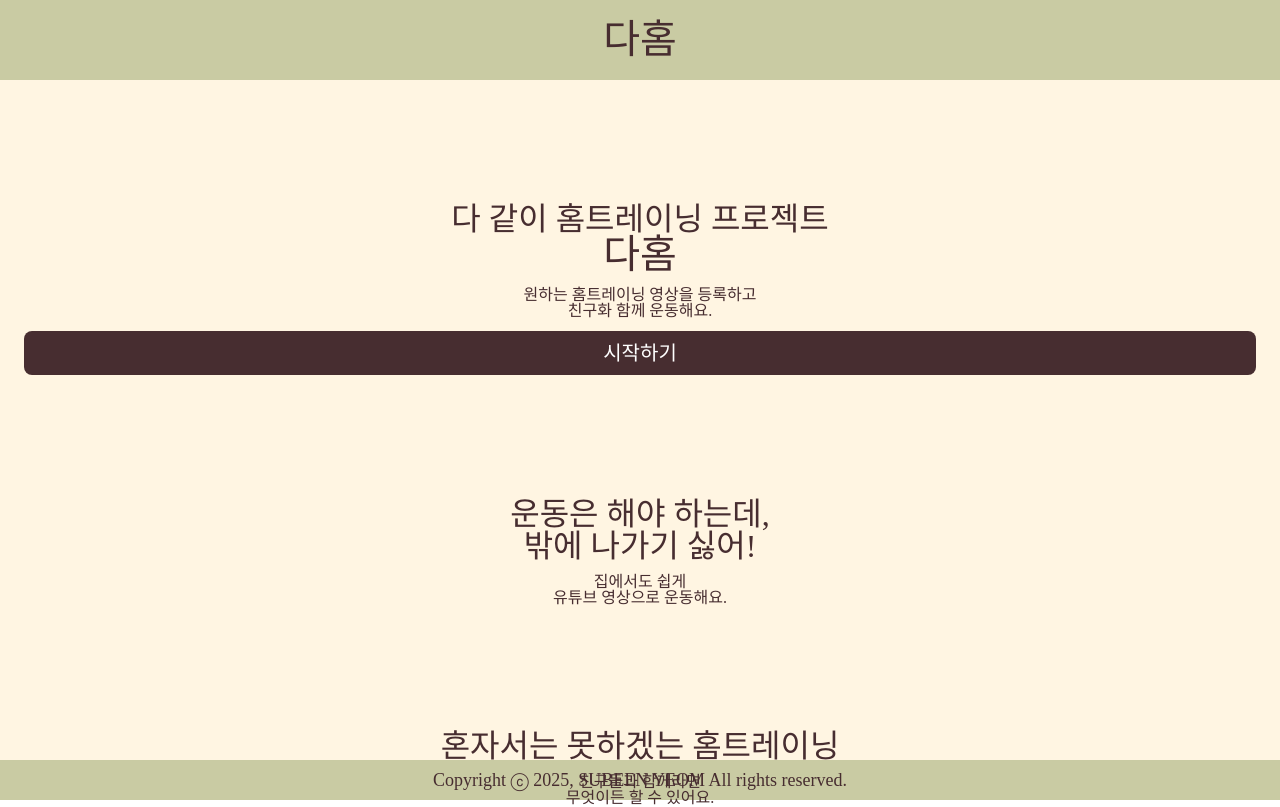
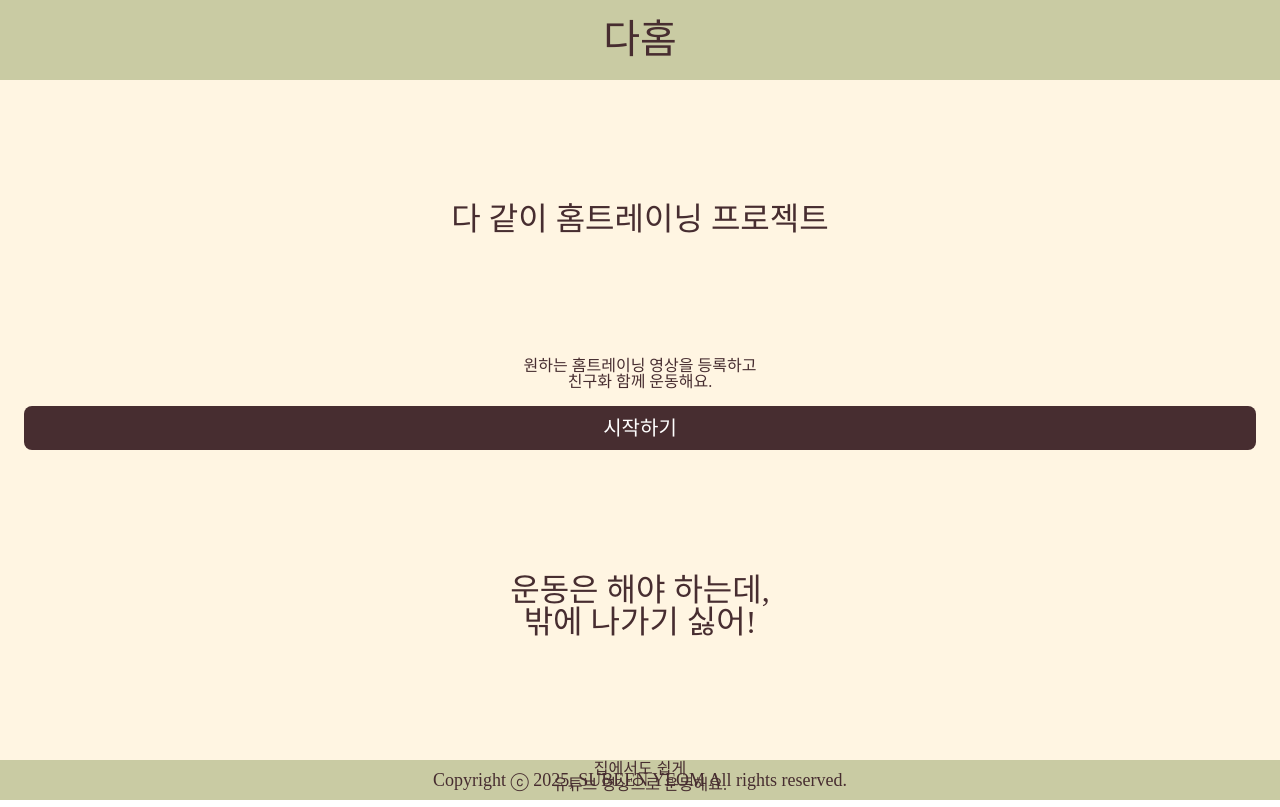
Before and after one commit to ssub0227/DaHome, a React (Create React App) app: page / in a window 1280 px wide. Shown: the top 807 px of the page. Built offline with nearby package versions, Linux system fonts and the light colour scheme; a web font is replaced by a local one.

Commit message:
Fix: SubTitleText Component 분리

```diff
--- a/src/components/Button.js
+++ b/src/components/Button.js
@@ -13,7 +13,7 @@ let Btn = styled(Link)`
   background-color: var(--brown);
   color: white;
   padding: 1.5vh;
-  margin-top: 1.5vh;
+  margin-top: 2vh;
   display: inline-block;
   border-radius: 8px;
   width: 100%;
--- /dev/null
+++ b/src/components/SubTitleText.js
@@ -0,0 +1,17 @@
+import React from 'react';
+import styled from 'styled-components';
+
+
+let Title = styled.p`
+  margin-top: 1.5vh;
+  font-size:2vh;
+  white-space: pre-line;
+`
+
+const SubTitleText = ({text}) => {
+  return (
+    <Title>{text}</Title>
+  )
+}
+
+export default SubTitleText;
--- /dev/null
+++ b/src/components/TitleText.js
@@ -0,0 +1,17 @@
+import React from 'react';
+import styled from 'styled-components';
+
+
+let Title = styled.h2`
+  font-size: 4vh;
+  margin:10% 0;
+  white-space: pre-line;
+`
+
+const TitleText = ({text}) => {
+  return (
+    <Title>{text}</Title>
+  )
+}
+
+export default TitleText;
--- a/src/pages/Home.js
+++ b/src/pages/Home.js
@@ -1,6 +1,8 @@
 import React from 'react';
 import styled from 'styled-components';
 import Button from 'components/Button';
+import TitleText from 'components/TitleText';
+import SubTitleText from 'components/SubTitleText';
 
 let HomeBox = styled.div`
   text-align: center;
@@ -15,20 +17,19 @@ const Home = () => {
   return (
     <HomeBox>
       <Intro>
-        <h3 className='title'>
-          다 같이 홈트레이닝 프로젝트
+        <TitleText text={'다 같이 홈트레이닝 프로젝트'}>
           <p className='titleImpact'>다홈</p>
-        </h3>
-        <p className='subTitle'>원하는 홈트레이닝 영상을 등록하고<br/>친구화 함께 운동해요.</p>
+        </TitleText>
+        <SubTitleText text={'원하는 홈트레이닝 영상을 등록하고\n친구화 함께 운동해요.'}></SubTitleText>
         <Button link={'/upload'} text={'시작하기'}></Button>
       </Intro>
       <Intro>
-        <h3 className='title'>운동은 해야 하는데, <br/>밖에 나가기 싫어!</h3>
-        <p className='subTitle'>집에서도 쉽게<br/>유튜브 영상으로 운동해요.</p>
+        <TitleText text={'운동은 해야 하는데, \n밖에 나가기 싫어!'}></TitleText>
+        <SubTitleText text={'집에서도 쉽게\n유튜브 영상으로 운동해요.'}></SubTitleText>
       </Intro>
       <Intro>
-        <h3 className='title'>혼자서는 못하겠는 홈트레이닝</h3>
-        <p className='subTitle'>친구들과 함께라면<br/>무엇이든 할 수 있어요.</p>
+        <TitleText text={'혼자서는 못하겠는 홈트레이닝'}></TitleText>
+        <SubTitleText text={'친구들과 함께라면 \n무엇이든 할 수 있어요.'}></SubTitleText>
         <Button link={'/upload'} text={'영상 등록하기'}></Button>
       </Intro>
     </HomeBox>
--- a/src/pages/Share.js
+++ b/src/pages/Share.js
@@ -1,6 +1,8 @@
 import React from 'react';
 import styled from 'styled-components';
 import Button from 'components/Button';
+import TitleText from 'components/TitleText';
+import SubTitleText from 'components/SubTitleText';
 
 let BtnList = styled.ul`
   display: flex;
@@ -15,9 +17,8 @@ let BtnList = styled.ul`
 const Share = () => {
   return (
     <div className='share'>
-      <div className='title'>운동 프로젝트 완성!</div>
-      <h2 className='title'>프로젝트명</h2>
-      <p className='subTitle'>우리 다 같이 운동하는 거야...!</p>
+      <TitleText text={'프로젝트 완성!'}></TitleText>
+      <SubTitleText text={'우리 다 같이 운동하는 거야...!'}></SubTitleText>
       <BtnList className='btnList'>
         <li>
           <Button text={'공유하기'}></Button>
--- a/src/pages/Upload.js
+++ b/src/pages/Upload.js
@@ -1,10 +1,11 @@
 import React from 'react';
 import styled from 'styled-components';
 import Button from 'components/Button';
+import TitleText from 'components/TitleText';
 
 let Input = styled.input`
   padding: 1.5vh;
-  margin-top: 1.5vh;
+  margin-bottom: 2vh;
   width: 100%;
   border-radius: 8px;
   color: var(--brown);
@@ -14,10 +15,6 @@ let Input = styled.input`
   }
 `
 
-let Title = styled.h2`
-  margin:5% 0;
-`
-
 let PrivewVideo = styled.div`
   text-align: center;
   position: relative;
@@ -25,6 +22,7 @@ let PrivewVideo = styled.div`
   width: 100%;
   height: 0;
   border-radius: 8px;
+  border:2px dashed var(--brown);
   overflow: hidden;
 
   iframe{
@@ -49,18 +47,19 @@ let PreviewText = styled.p`
     top: 50%;
     left: 50%;
     transform: translate(-50%, -50%);
+    color: var(--brown);
   }
 `
 
 const Upload = () => {
   return (
     <div className='upload'>
-      <Title>다홈 프로젝트 생성</Title>
+      <TitleText text={'다홈 프로젝트 생성'}></TitleText>
       <Input type='text' placeholder='프로젝트 이름을 입력하세요.' name='pj_title_input' id='pj_title_input'></Input>
       <Input type='text' placeholder='유튜르 링크를 입력하세요.' name='vd_link_input' id='vd_link_input'></Input>
-      <Button link={'/share'} text={'운동 프로젝트 생성'}></Button>
+      <Button text={'확인'}></Button>
       <div className='preview'>
-        <Title>동영상 미리보기</Title>
+        <TitleText text={'동영상 미리보기'}></TitleText>
         <PrivewVideo>
           <div className='videoBox'>
             <iframe src="https://www.youtube.com/embed/6ZUIwj3FgUY" title="YouTube video player" frameborder="0" allow="accelerometer; autoplay; clipboard-write; encrypted-media; gyroscope; picture-in-picture; web-share" referrerpolicy="strict-origin-when-cross-origin" allowfullscreen></iframe>
@@ -69,6 +68,7 @@ const Upload = () => {
           <PreviewText><span>에러가 발생하였습니다.</span></PreviewText>
         </PrivewVideo>
       </div>
+      <Button link={'/share'} text={'운동 프로젝트 생성'}></Button>
     </div>
   )
 }
--- a/src/styles/common.js
+++ b/src/styles/common.js
@@ -30,17 +30,8 @@ const CommonCSS = createGlobalStyle`
     width: 100%;
   }
 
-  .title{
-    font-size: 4vh;
-  }
-
   .titleImpact{
     font-size: 5vh;
-  }
-
-  .subTitle{
-    margin-top: 1.5vh;
-    font-size:2vh;
   }
 
   .displayNo{
```
